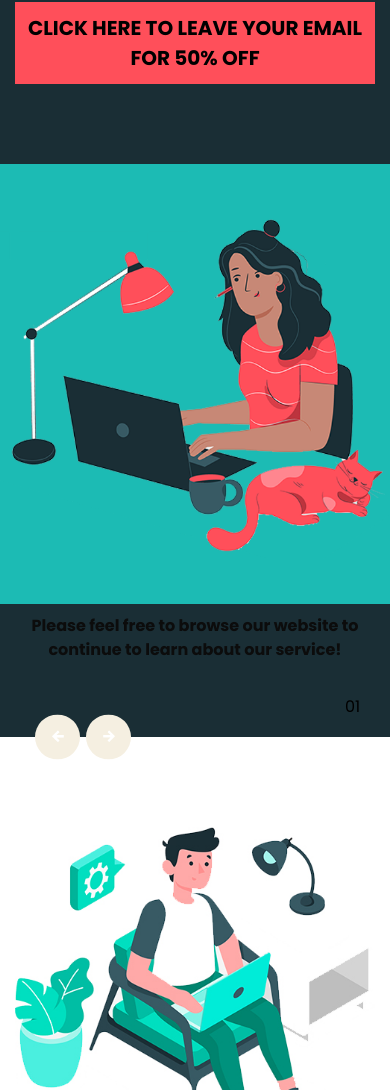
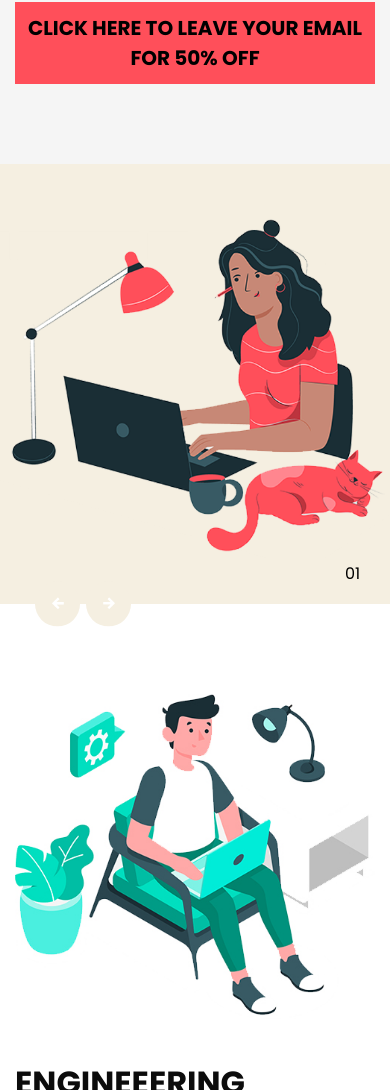
Before and after one commit to chinmaykulkarni1/InterviewAware, a plain HTML site: page index.html in a window 390 px wide. Shown: the part 819-1909 px from the top of the page. Drawn offline with Linux system fonts and the light colour scheme.

Commit message:
Add files via upload

```diff
--- a/css/style.css
+++ b/css/style.css
@@ -12,8 +12,6 @@ body {
   /*--secondary: #0E2841;*/
   --secondary: whitesmoke;
   --textcolor: black;
-/*  --main: #3C3A40;
-  --secondary: #201D1F;*/
   --hovercolor: #1cbbb4;
 }
 
--- a/index.html
+++ b/index.html
@@ -84,7 +84,7 @@
           <div class="carousel-item active">
             <div class="container-fluid">
               <div class="row">
-                <div class="col-md-5 offset-md-1">
+                <div class="col-md-5 offset-md-1" style="background-color: whitesmoke;">
                   <div class="detail-box">
                     <h1>
                       Technical Engineering Interview Preparation, <br>
@@ -109,13 +109,8 @@
                   </div>
                 </div>
                 <div class="offset-md-1 col-md-4 img-container">
-                  <div class="img-box">
+                  <div class="img-box" style="background-color: #F5EFE1;">
                     <img src="images/slider-img.png" alt="">
-                  </div>
-                </div>
-                <div class="col-md-5 offset-md-1">
-                  <div class="detail-box" style="margin-top: 10px;">
-                    <b>Please feel free to browse our website to continue to learn about our service!</b>
                   </div>
                 </div>
               </div>
```
